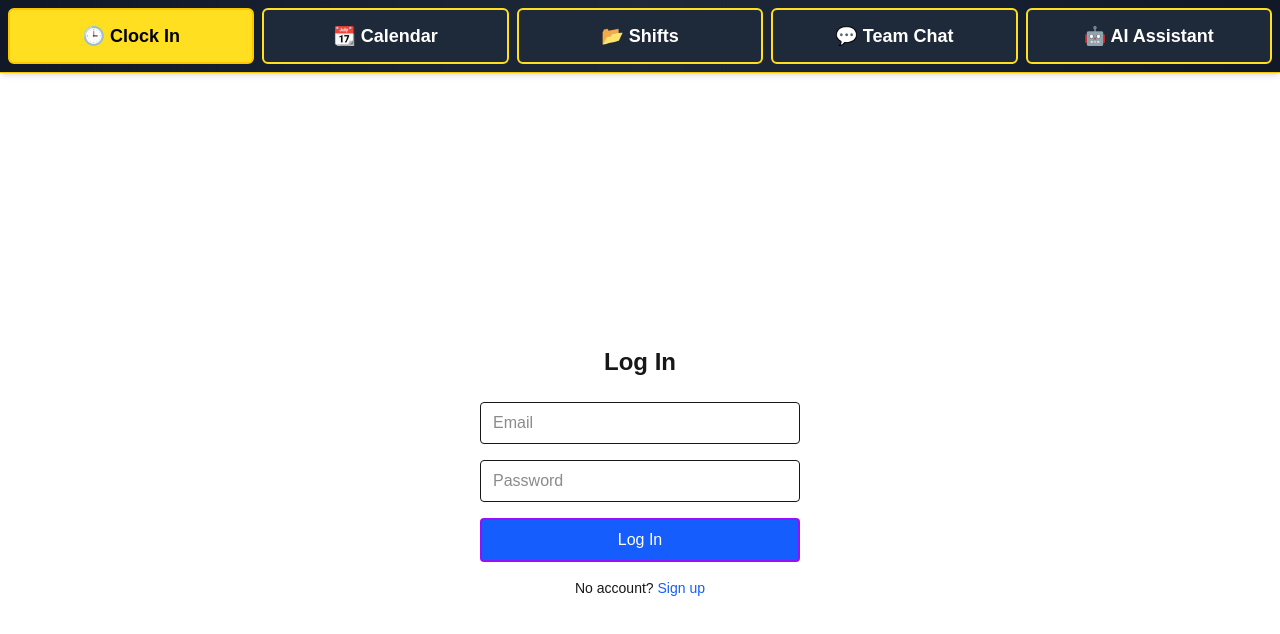
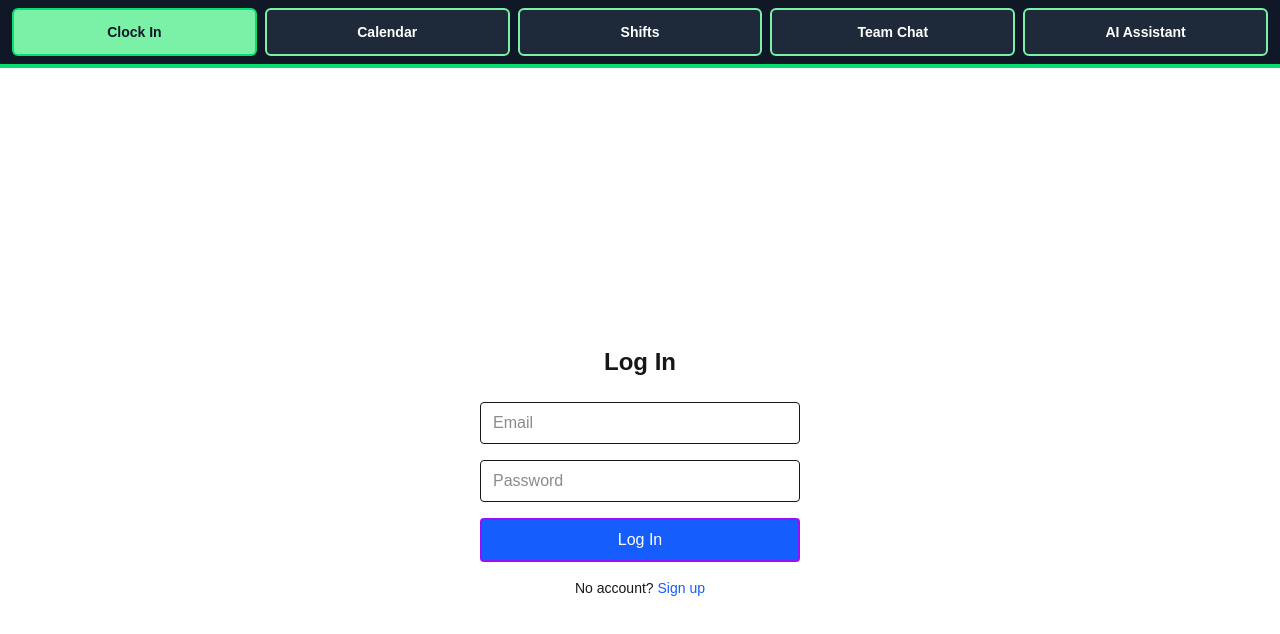
Before and after one commit to Darius-Gillingham/clockbase, a Next.js app: page / in a window 1280 px wide. Shown: the top 634 px of the page. Built offline with nearby package versions, Linux system fonts and the light colour scheme; no server answers.

Commit message:
layout 5

```diff
--- a/src/app/Tab.tsx
+++ b/src/app/Tab.tsx
@@ -1,42 +1,40 @@
 // File: src/app/Tab.tsx
-// Commit: top-level tab component with pathname detection and sticky horizontal UI
+// Commit: remove icons and update color scheme to green and dark gray
 
 'use client'
 
+import { usePathname } from 'next/navigation'
 import Link from 'next/link'
-import { usePathname } from 'next/navigation'
 
 const tabs = [
-  { path: '/', label: '🕒 Clock In' },
-  { path: '/calendar', label: '📆 Calendar' },
-  { path: '/shifts', label: '📂 Shifts' },
-  { path: '/chat', label: '💬 Team Chat' },
-  { path: '/ai', label: '🤖 AI Assistant' },
+  { href: '/', label: 'Clock In' },
+  { href: '/calendar', label: 'Calendar' },
+  { href: '/shifts', label: 'Shifts' },
+  { href: '/chat', label: 'Team Chat' },
+  { href: '/ai', label: 'AI Assistant' },
 ]
 
 export default function Tab() {
   const pathname = usePathname()
 
   return (
-    <div className="fixed top-0 left-0 right-0 z-50 bg-gradient-to-r from-gray-900 via-gray-800 to-gray-900 shadow-md border-b border-yellow-400">
-      <div className="grid grid-cols-5 gap-2 px-2 py-2">
-        {tabs.map(({ path, label }) => {
-          const isActive = pathname === path
+    <nav className="fixed top-0 left-0 right-0 z-50 bg-gray-900 border-b-4 border-green-400 flex justify-between items-center px-2 py-2">
+      {tabs.map(({ href, label }) => {
+        const active = pathname === href
         return (
           <Link
-              key={path}
-              href={path}
-              className={`text-sm sm:text-base md:text-lg text-center px-2 py-3 font-bold rounded-md border-2 transition-all cursor-pointer select-none ${
-                isActive
-                  ? 'bg-yellow-300 text-black border-yellow-400'
-                  : 'bg-gray-800 text-white border-yellow-300 hover:bg-gray-700'
+            key={href}
+            href={href}
+            className={`flex-1 text-center px-4 py-3 mx-1 rounded-md text-sm font-semibold border-2 transition-colors duration-200 ${
+              active
+                ? 'bg-green-300 text-gray-900 border-green-400'
+                : 'bg-gray-800 text-white border-green-300 hover:bg-gray-700'
             }`}
           >
             {label}
           </Link>
         )
       })}
-      </div>
-    </div>
+    </nav>
   )
 }
```
Lines whose indentation alone changed are shown as unchanged.
